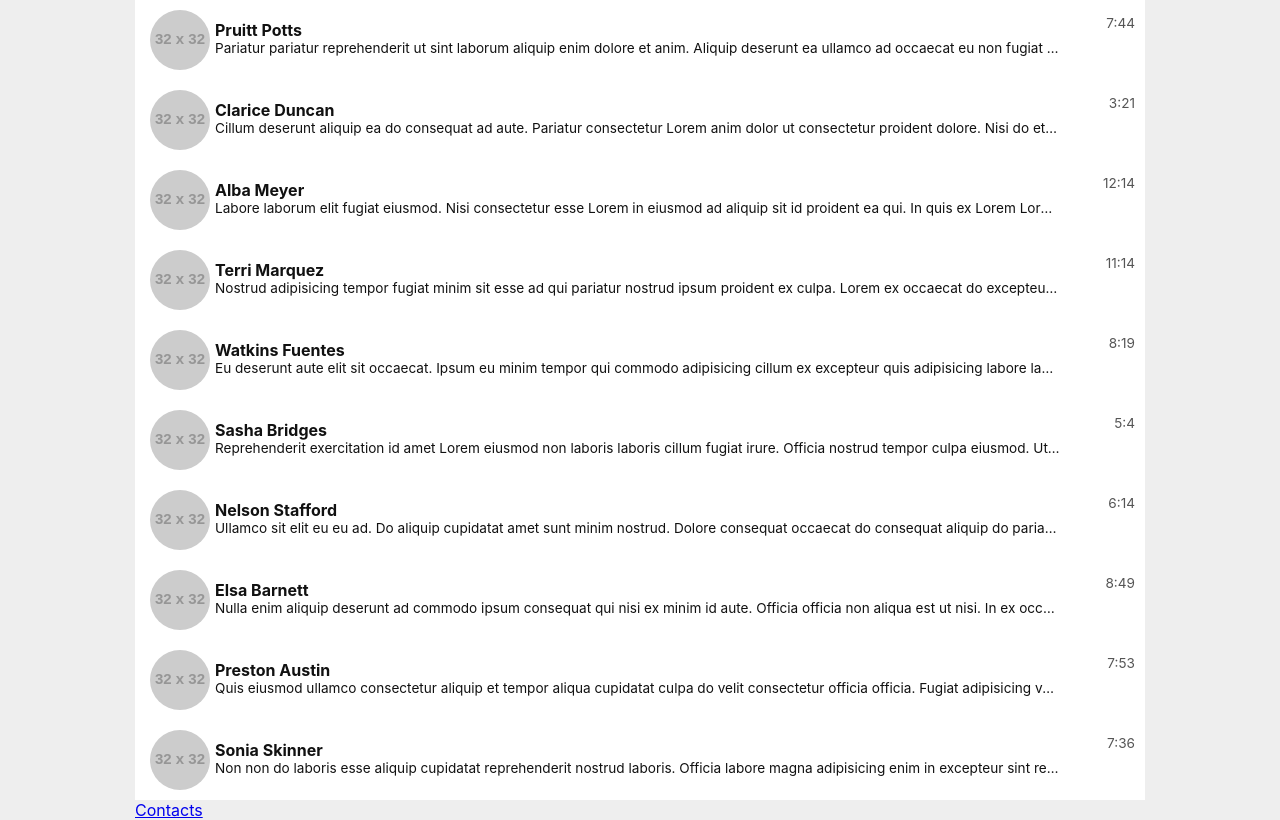
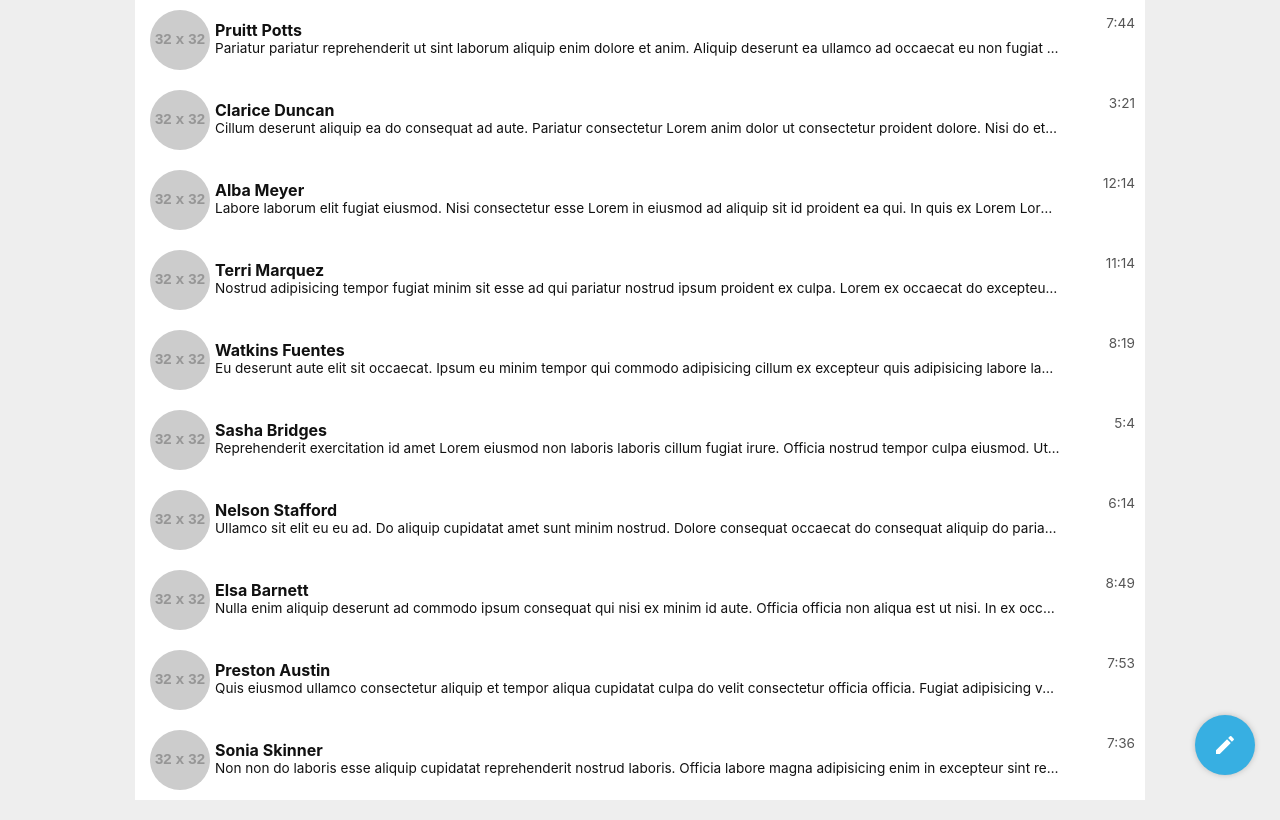
Before and after one commit to mroutadi/Telegram-with-react, a React (Create React App) app: page / in a window 1280 px wide. Built offline with nearby package versions, Linux system fonts and the light colour scheme.

Commit message:
new message icon improved, sort algorithms bugs checked

```diff
--- a/src/assets/styles/app.module.scss
+++ b/src/assets/styles/app.module.scss
@@ -1,3 +1,4 @@
+@import "../../assets/styles/_variables.scss";
 .chatsAndConversation {
 	width: 100%;
 	height: 100%;
@@ -8,3 +9,21 @@
 		width: 100%;
 	}
 }
+.newMessage {
+	position: absolute;
+	right: 25px;
+	bottom: 25px;
+	width: 60px;
+	height: 60px;
+	border-radius: 50%;
+	background-color: $SECONDARY_COLOR;
+	box-shadow: 0 0 10px -5px $TEXT_COLOR;
+	display: flex;
+	align-items: center;
+	justify-content: center;
+	text-decoration: none;
+	svg {
+		fill: $BACKGROUND_COLOR;
+		position: relative;
+	}
+}
--- a/src/pages/chats.js
+++ b/src/pages/chats.js
@@ -4,20 +4,27 @@ import ChatsItem from '../components/chatsItem'
 import { Context } from '../context';
 import { Link } from 'react-router-dom'
 import styles from '../assets/styles/app.module.scss'
+import CreateIcon from '@material-ui/icons/Create';
 
 export default function Chats(props) {
   const ctx = useContext(Context);
-  const [conversations, setConversations] = useState(ctx && ctx.conversations.sort((a, b) =>
-    moment(a.messages[a.messages.length - 1].sent_at).isBefore(moment(b.messages[b.messages.length - 1].sent_at))
-  ))
+  const getConversation = () => {
+    if (ctx.conversations.lenght > 1) {
+      return ctx.conversations.sort((a, b) =>
+        moment(a.messages[a.messages.length - 1].sent_at).isBefore(moment(b.messages[b.messages.length - 1].sent_at)))
+    } else return ctx.conversations
+  }
+  const [conversations, setConversations] = useState(ctx && getConversation())
   return (
+    <React.Fragment>
       <div className={styles.chats} >
         {conversations.map(conversation => (
           <ChatsItem
             key={conversation._id}
             conversation={conversation} />
         ))}
-      <Link to="/contacts" className={styles.newMessage}>Contacts</Link>
       </div>
+      <Link to="/contacts" className={styles.newMessage}><CreateIcon /></Link>
+    </React.Fragment>
   )
 }
--- a/src/utils/initialSort.js
+++ b/src/utils/initialSort.js
@@ -3,9 +3,11 @@ import moment from 'moment'
 export const ConversationsInitialSort = (conversations) => {  //sort by last message date
   let Conversations = conversations;
   for (let index = 0; index < Conversations.length; index++) {
-    Conversations[index].messages.sort((a, b) => {
-      return moment(a.sent_at).isAfter(moment(b.sent_at))
-    })
+    if (Conversations[index].messages.length > 1) {
+      Conversations[index].messages.sort((a, b) => {
+        return moment(a.sent_at).isAfter(moment(b.sent_at))
+      })
+    }
   }
   Conversations.sort((a, b) => {
     return moment(a.messages[a.messages.length - 1]).isAfter(moment(b.messages[b.messages.length - 1]))
```
Lines whose indentation alone changed are shown as unchanged.
